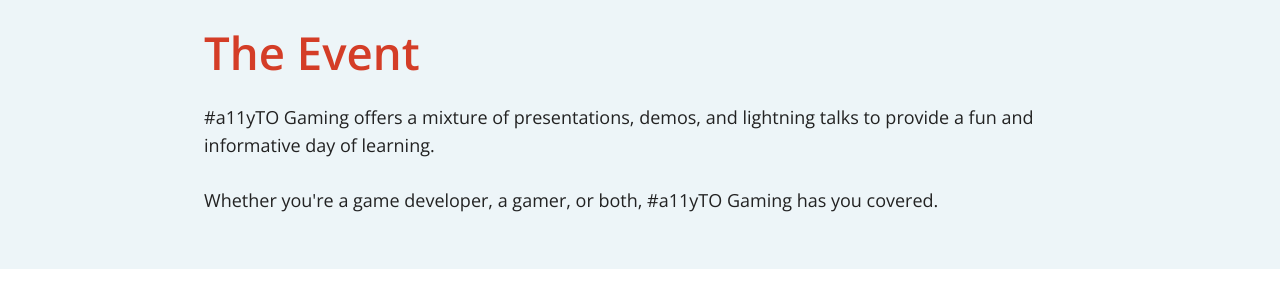
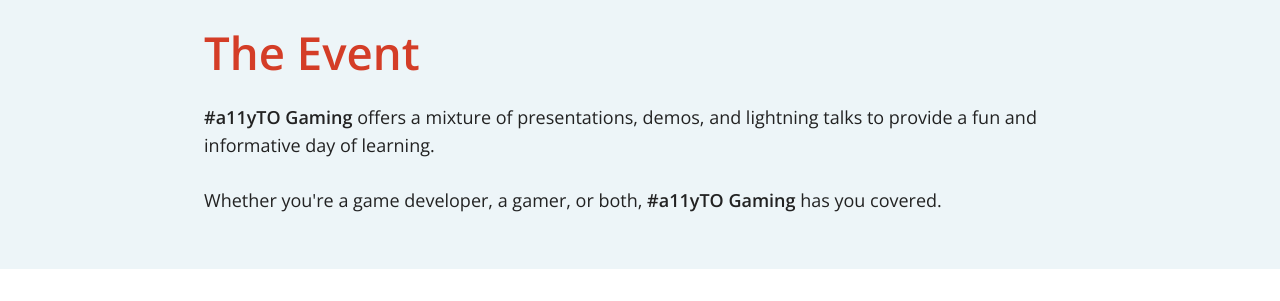
Before and after one commit to a11yTO/static-gaming-site, a Jekyll site: the page built from index.html, in a window 1280 px wide. Shown: the part 550-851 px from the top of the page. Built offline with Jekyll 4.4.1, drawn with Linux system fonts in a browser that asks for light colours.

```diff
--- a/index.html
+++ b/index.html
@@ -7,5 +7,5 @@ description: We intend to stay virtual this year. We hope to have you join us ag
 ---
 
 <h2>The Event</h2>
-<p>#a11yTO Gaming offers a mixture of presentations, demos, and lightning talks to provide a fun and informative day of learning.</p>
-<p>Whether you're a game developer, a gamer, or both, #a11yTO Gaming has you covered.</p>
+<p><strong>#a11yTO Gaming</strong> offers a mixture of presentations, demos, and lightning talks to provide a fun and informative day of learning.</p>
+<p>Whether you're a game developer, a gamer, or both, <strong>#a11yTO Gaming</strong> has you covered.</p>
```
